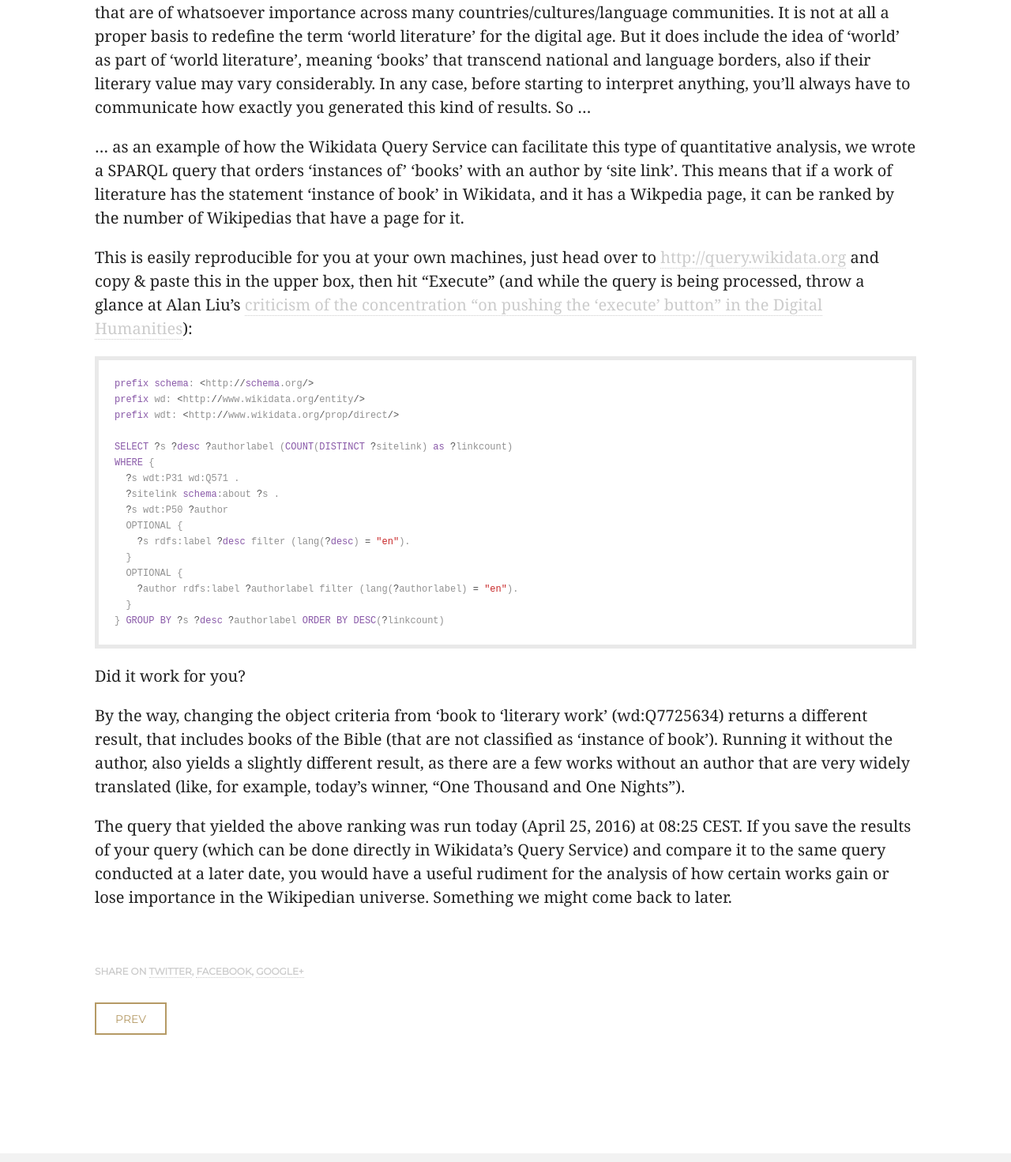
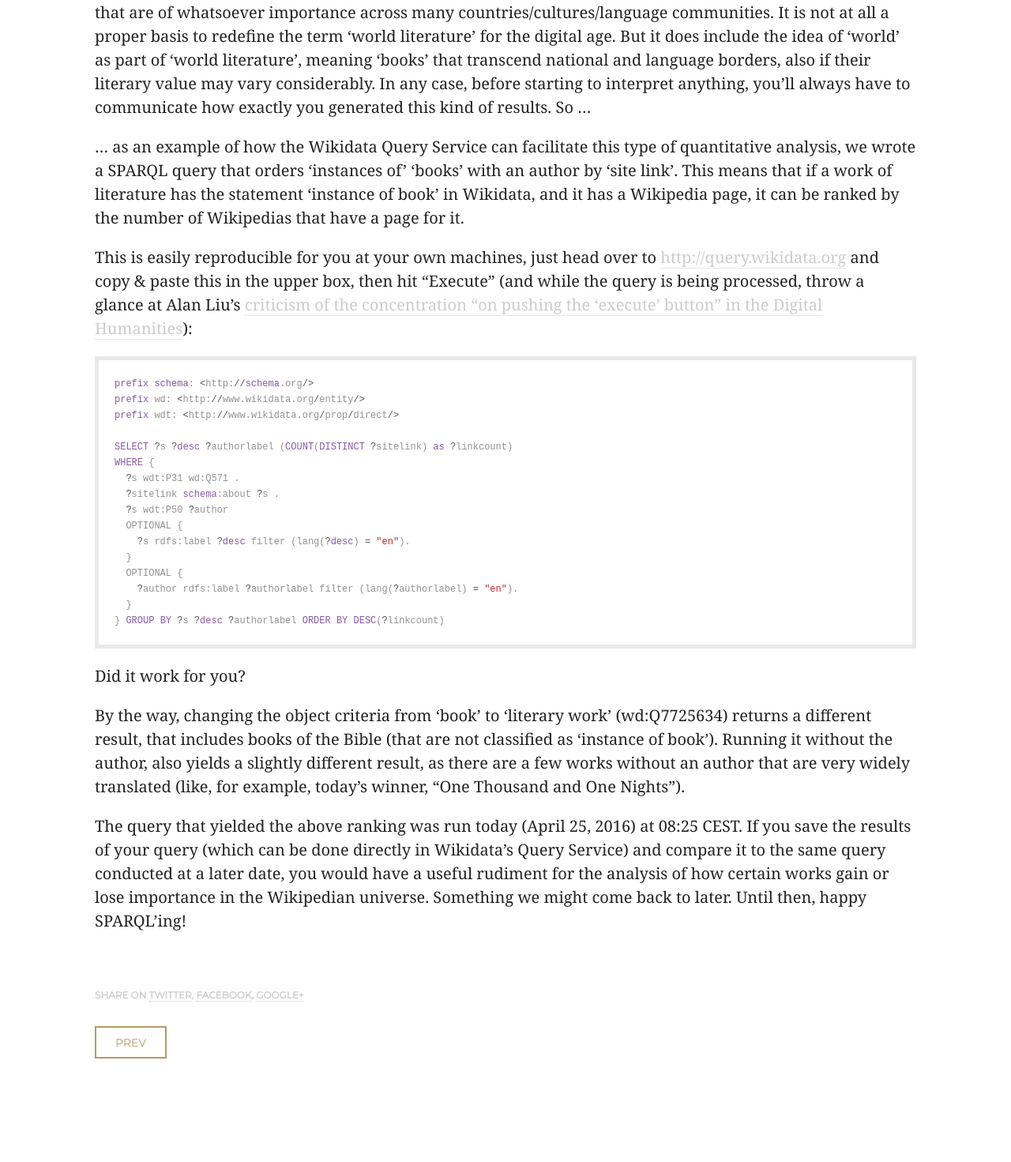
Before and after one commit to weltliteratur/blog, a Jekyll site: the page built from _posts/2016-04-25-Wikidata-Meets-World-Literature.markdown, in a window 1280 px wide, cut to the strip 2170-3641 px from the top of the page. Shown: the whole strip at 79% size. Built offline with Jekyll 4.4.1, drawn with Linux system fonts in a browser that asks for light colours; nearby versions of some CDN libraries; some web fonts are replaced; comment, search, counter and statistics services are not loaded.

Commit message:
ready to go

```diff
--- a/_posts/2016-04-25-Wikidata-Meets-World-Literature.markdown
+++ b/_posts/2016-04-25-Wikidata-Meets-World-Literature.markdown
@@ -42,7 +42,7 @@
 
 Let's start slowly. What this ranking suggests to show is a list of 25 'books' (we'll come back to this term later) that are of whatsoever importance across many countries/cultures/language communities. It is not at all a proper basis to redefine the term 'world literature' for the digital age. But it does include the idea of 'world' as part of 'world literature', meaning 'books' that transcend national and language borders, also if their literary value may vary considerably. In any case, before starting to interpret anything, you'll always have to communicate how exactly you generated this kind of results. So …
 
-… as an example of how the Wikidata Query Service can facilitate this type of quantitative analysis, we wrote a SPARQL query that orders 'instances of' 'books' with an author by 'site link'. This means that if a work of literature has the statement 'instance of book' in Wikidata, and it has a Wikpedia page, it can be ranked by the number of Wikipedias that have a page for it.
+… as an example of how the Wikidata Query Service can facilitate this type of quantitative analysis, we wrote a SPARQL query that orders 'instances of' 'books' with an author by 'site link'. This means that if a work of literature has the statement 'instance of book' in Wikidata, and it has a Wikipedia page, it can be ranked by the number of Wikipedias that have a page for it.
 
 This is easily reproducible for you at your own machines, just head over to [http://query.wikidata.org](http://query.wikidata.org) and copy & paste this in the upper box, then hit "Execute" (and while the query is being processed, throw a glance at Alan Liu's [criticism of the concentration "on pushing the 'execute' button" in the Digital Humanities](http://dhdebates.gc.cuny.edu/debates/text/20)):
 
@@ -67,6 +67,6 @@
 
 Did it work for you?
 
-By the way, changing the object criteria from 'book to 'literary work' (wd:Q7725634) returns a different result, that includes books of the Bible (that are not classified as 'instance of book'). Running it without the author, also yields a slightly different result, as there are a few works without an author that are very widely translated (like, for example, today's winner, "One Thousand and One Nights").
+By the way, changing the object criteria from 'book' to 'literary work' (wd:Q7725634) returns a different result, that includes books of the Bible (that are not classified as 'instance of book'). Running it without the author, also yields a slightly different result, as there are a few works without an author that are very widely translated (like, for example, today's winner, "One Thousand and One Nights").
 
-The query that yielded the above ranking was run today (April 25, 2016) at 08:25 CEST. If you save the results of your query (which can be done directly in Wikidata's Query Service) and compare it to the same query conducted at a later date, you would have a useful rudiment for the analysis of how certain works gain or lose importance in the Wikipedian universe. Something we might come back to later.
+The query that yielded the above ranking was run today (April 25, 2016) at 08:25 CEST. If you save the results of your query (which can be done directly in Wikidata's Query Service) and compare it to the same query conducted at a later date, you would have a useful rudiment for the analysis of how certain works gain or lose importance in the Wikipedian universe. Something we might come back to later. Until then, happy SPARQL'ing!
```
